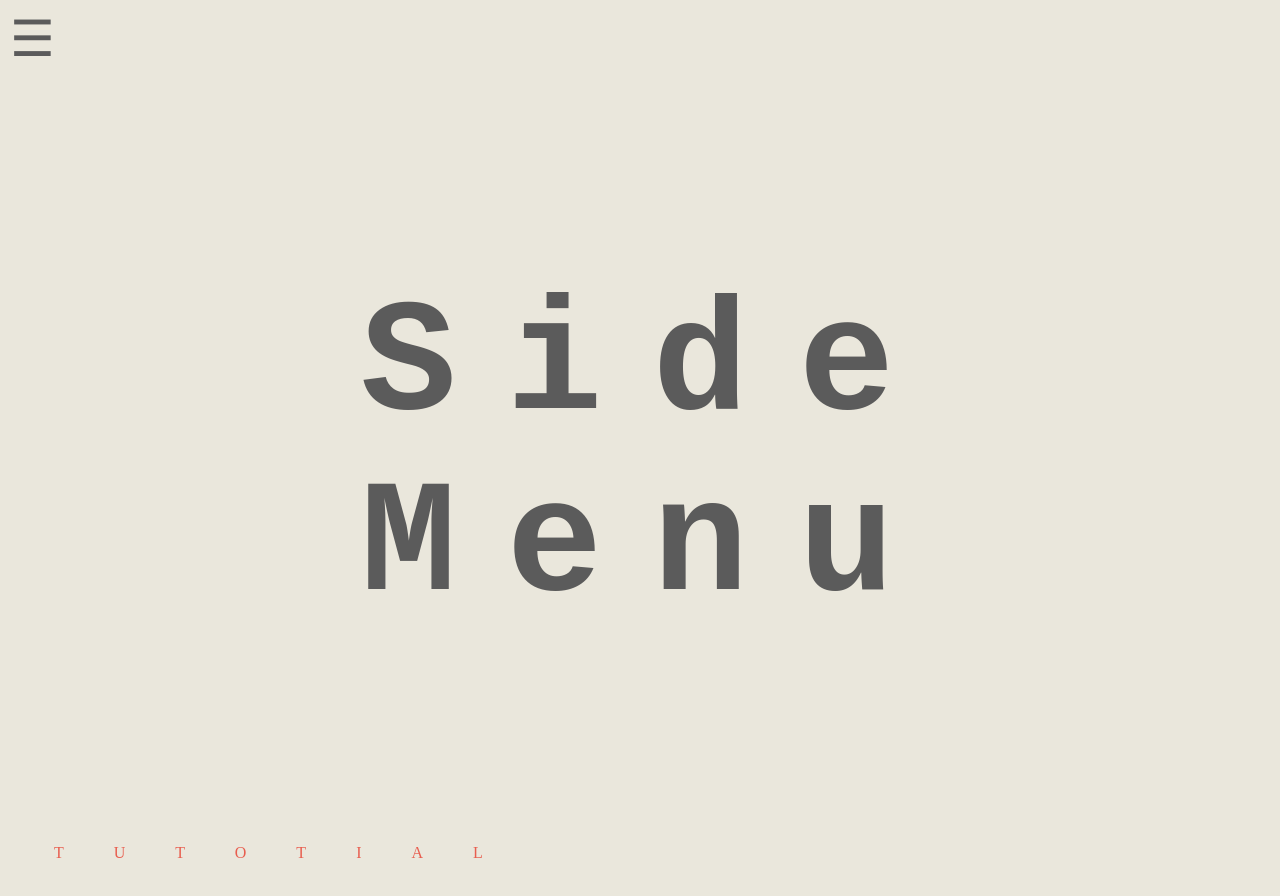
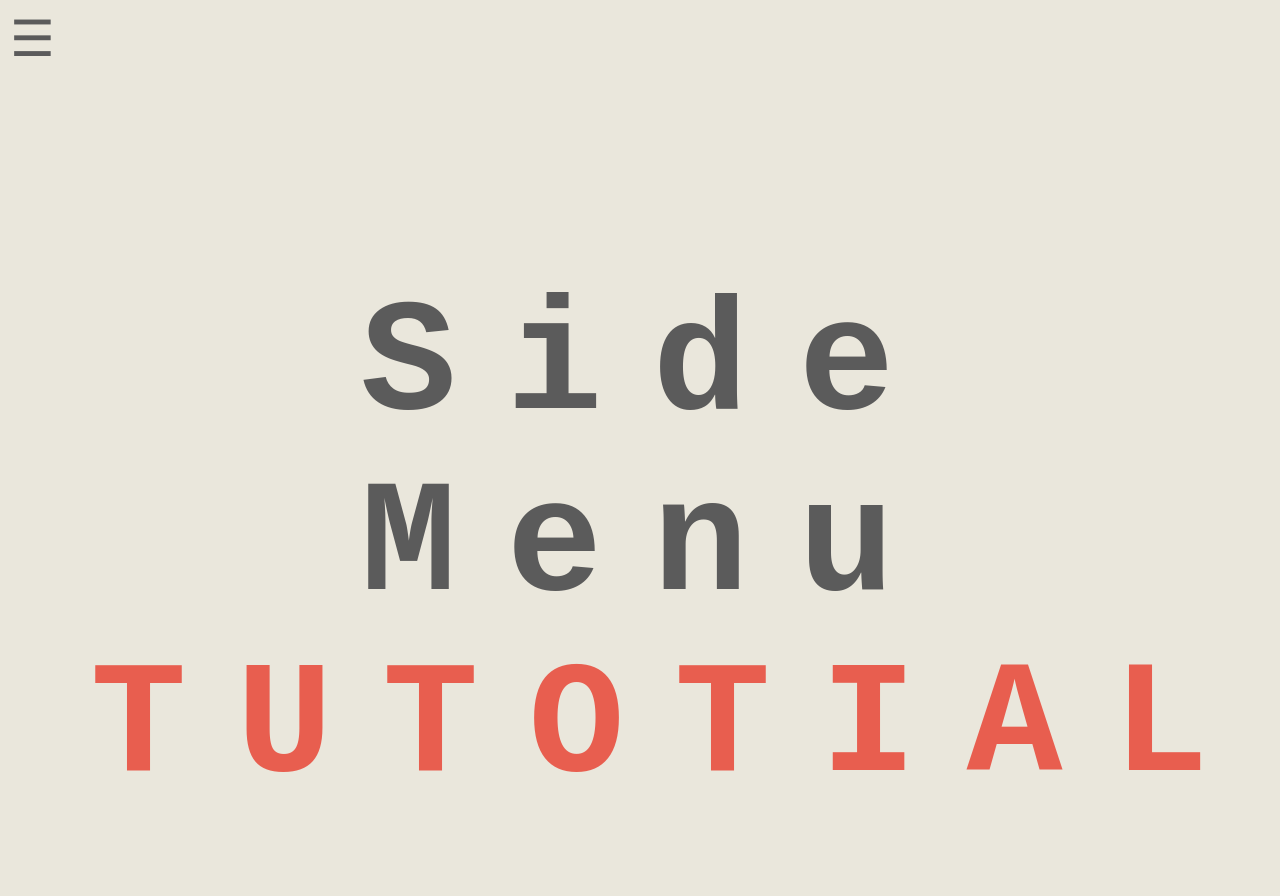
Before and after one commit to shlev/daily, a plain HTML site: page springboot-h2/sidenav/index.html in a window 1280 px wide. Before the commit the page ends 872 px from the top, so only its background shows below. Drawn offline with Linux system fonts and the light colour scheme; a web font is replaced by a local one.

Commit message:
sidebar fix

```diff
--- a/springboot-h2/sidenav/index.html
+++ b/springboot-h2/sidenav/index.html
@@ -21,7 +21,7 @@
     </div>
     <div id="pg-content">
         <div style="font-size: 50px; cursor: pointer; color: #5b5b5b" onclick="openSM()">&#9776</div>
-        <h1>Side Menu</h1><span>TUTOTIAL</span>
+        <h1>Side Menu<br><span>TUTOTIAL</span></h1>
     </div>
 </body>
 </html>
```
